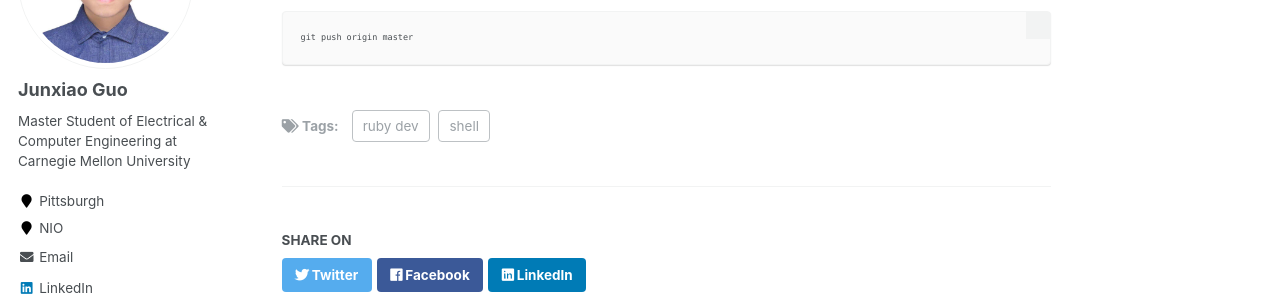
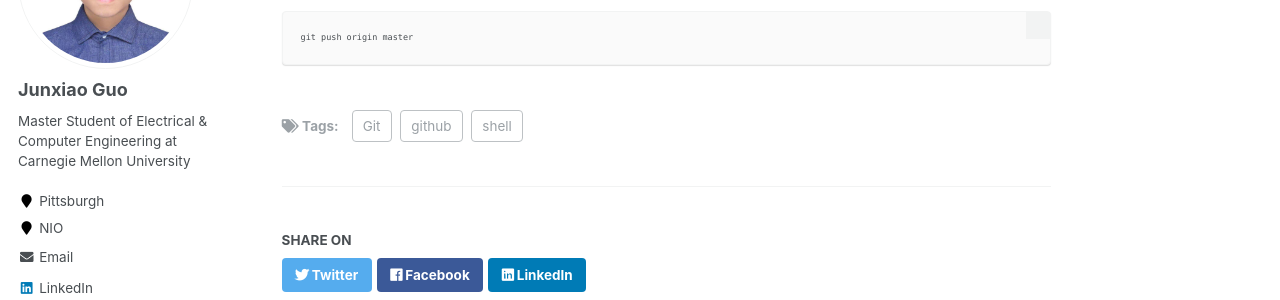
Before and after one commit to ghostian/ghostian.github.io, a Jekyll site: the page built from _posts/2019-07-26-blog-post-3.md, in a window 1280 px wide and 900 px high, scrolled down 795 px. Shown: the part 142-442 px from the top of the window. Built offline with Jekyll 4.4.1, drawn with Linux system fonts in a browser that asks for light colours.

```diff
--- a/_posts/2019-07-26-blog-post-3.md
+++ b/_posts/2019-07-26-blog-post-3.md
@@ -3,8 +3,9 @@
 date: 2019-07-26
 permalink: posts/2019/07/blog-post-3/
 tags:
-  - ruby dev
+  - github
   - shell
+  - Git
 ---
 
 This section introductes how to sync with the upstream repository after fork.
```
